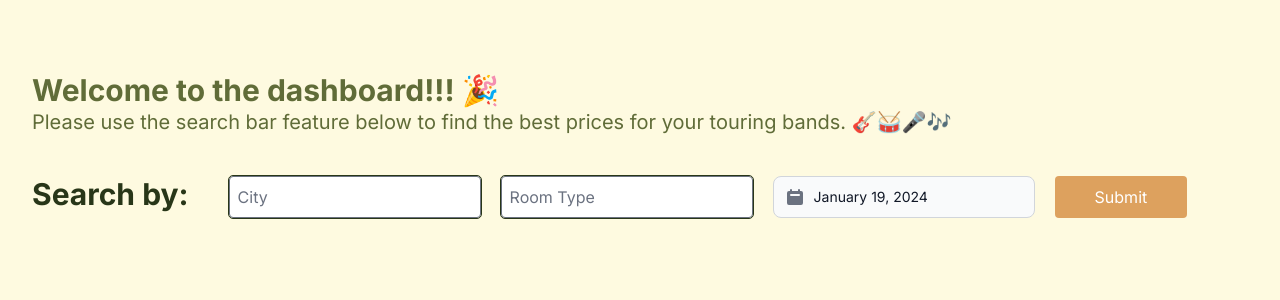
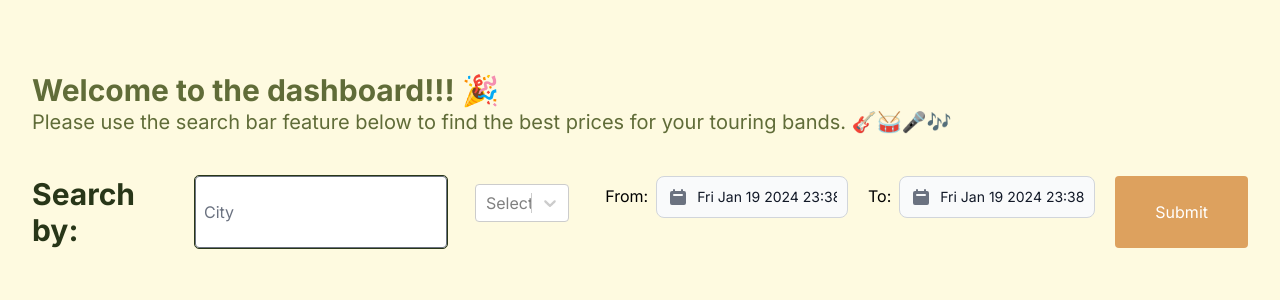
Before and after one commit to HotHack-2024-Team-5/client, a Next.js app: page /dashboard in a window 1280 px wide. Shown: the top 300 px of the page. Built offline with nearby package versions, Linux system fonts and the light colour scheme.

Commit message:
Feat: Save city, and dates to useState

```diff
--- a/api/api.ts
+++ /dev/null
@@ -1 +0,0 @@
-import axios from "axios";
--- a/app/dashboard/page.tsx
+++ b/app/dashboard/page.tsx
@@ -1,20 +1,22 @@
-// pages/Dashboard.tsx
-
+// @ts-nocheck
+"use client";
 import PageLayout from "@/components/pageLayout";
 import { Datepicker } from "flowbite-react";
 import React from "react";
+import Select from "react-select";
 
 const Dashboard: React.FC = () => {
-  //   const handleSubmit = async () => {
-  //     try {
-  //       const response = await api.post("/stays", formData);
+  const [city, setCity] = React.useState<string>("");
+  const [fromDate, setFromDate] = React.useState<Date>(new Date());
+  const [toDate, setToDate] = React.useState<Date>(new Date());
 
-  //       console.log("Data sent successfully:", response.data);
-  //     } catch (error) {
-  //       console.error("Error sending data:", error);
-  //     }
-  //   };
+  const handleSubmit = () => {};
 
+  const options = [
+    { value: "King", label: "King" },
+    { value: "Suite", label: "Suite" },
+    { value: "Twin", label: "Twin" },
+  ];
   return (
     <PageLayout>
       <p className="text-3xl pt-10 font-bold text-[#606C38]">
@@ -27,20 +29,36 @@ const Dashboard: React.FC = () => {
       <div className="lg:flex space-x-5">
         <p className="text-3xl font-bold text-[#283618] mr-5">Search by:</p>
         <input
+          value={city}
+          onChange={(e) => setCity(e.target.value)}
           type="text"
           placeholder="City"
           className="mr-2 p-2 rounded outline-[#283618] outline-1 outline"
         />
-        <input
-          type="text"
-          placeholder="Room Type"
-          className="p-2 mr-2 rounded outline-[#283618] outline-1 outline"
-        />
-        <Datepicker />
+        <Select className="p-2 mr-2" options={options} isMulti />
+        <div className="flex space-x-3">
+          <div className="flex">
+            <p className="p-2">From:</p>
+            <Datepicker
+              value={fromDate}
+              onSelectedDateChanged={(newDate) => setFromDate(newDate)}
+              dateFormat="yyyy-MM-dd"
+            />
+          </div>
+          <div className="flex">
+            <p className="p-2"> To:</p>{" "}
+            <Datepicker
+              value={toDate}
+              onSelectedDateChanged={(newDate) => setToDate(newDate)}
+              onChange={(e) => console.log(e)}
+              dateFormat="yyyy-MM-dd"
+            />
+          </div>
+        </div>
         <button
           type="button"
           className="bg-[#DDA15E] hover:bg-[#BC6C25] text-white px-10 rounded mx-5"
-          //   onClick={handleSubmit}
+          //   submit={handleSubmit}
         >
           Submit
         </button>
--- a/package.json
+++ b/package.json
@@ -14,7 +14,8 @@
     "flowbite-react": "^0.7.2",
     "next": "14.1.0",
     "react": "^18",
-    "react-dom": "^18"
+    "react-dom": "^18",
+    "react-select": "^5.8.0"
   },
   "devDependencies": {
     "@types/node": "^20",
```
Also changed, not shown: components/card.tsx (added), 1 other file (tests, documents, lock files or other folders).
